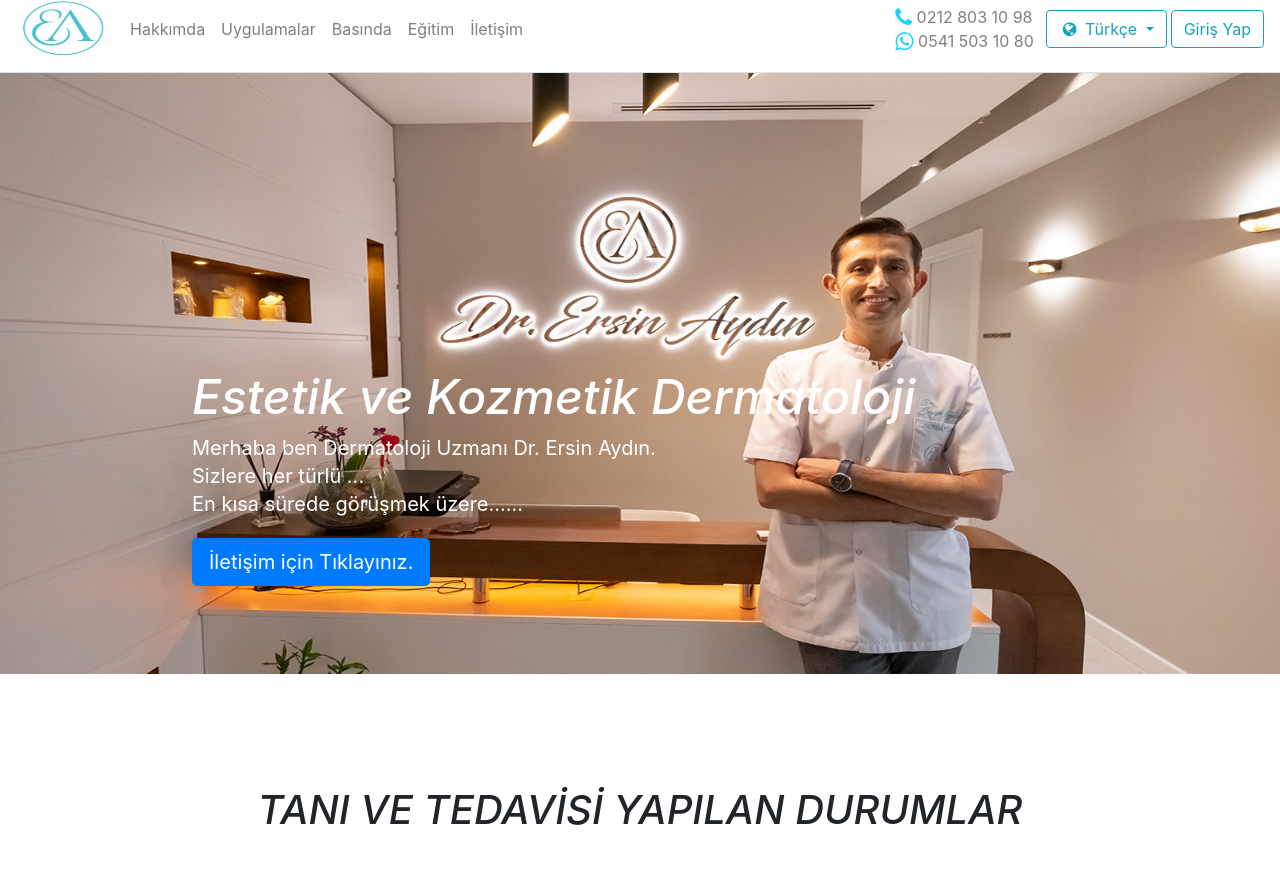
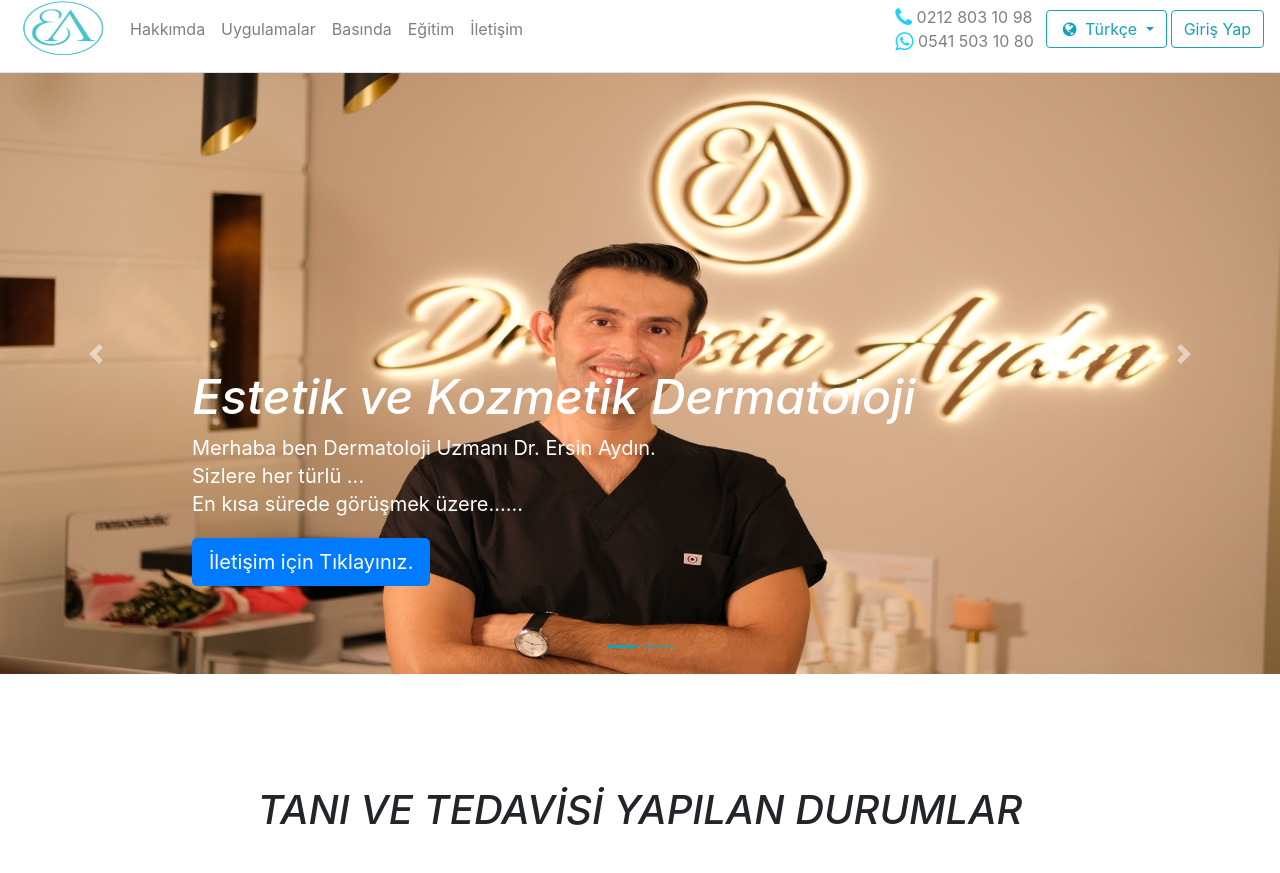
Before and after one commit to fehsand/drea, a Django app: page / in a window 1280 px wide. Shown: the part 14-887 px from the top of the page. Run offline with Django 3.2, Linux system fonts and the light colour scheme; some libraries are stand-ins or nearby versions.

Commit message:
Gelistirme.

```diff
--- a/drea/settings.py
+++ b/drea/settings.py
@@ -4,7 +4,7 @@ from django.utils.translation import ugettext_lazy as _
 
 BASE_DIR = os.path.dirname(os.path.dirname(os.path.abspath(__file__)))
 
-#with open('/home/ruyatabirix/sc_ky.txt') as f:
+#with open('/home/drea2/sc_ky.txt') as f:
 #    SECRET_KEY = f.read().strip()
 
 DEBUG = True
--- a/mainapp/templates/mainapp/anasayfa.html
+++ b/mainapp/templates/mainapp/anasayfa.html
@@ -3,9 +3,23 @@
 
 {% block content %}
 <main role="main">
-    <div id="myCarousel" class="carousel slide">
+    <div id="myCarousel" class="carousel slide" data-ride="carousel">
+        <ol class="carousel-indicators ">
+            <li data-target="#myCarousel" data-slide-to="0" class="active bg-info"></li>
+            <li data-target="#myCarousel" data-slide-to="1" class="bg-info"></li>
+        </ol>
         <div class="carousel-inner ">
             <div class="carousel-item active">
+                <img class="first-slide" src="/static/ea1_2.jpg" alt="First slide">
+                <div class="container ">
+                    <div class="carousel-caption text-left">
+                        <h1 class="font-italic">{% trans "Estetik ve Kozmetik Dermatoloji" %}</h1>
+                        <p class="">{% trans "Merhaba ben Dermatoloji Uzmanı Dr. Ersin Aydın.<br>Sizlere her türlü ...<br>En kısa sürede görüşmek üzere......" %}</p>
+                        <p><a class="btn btn-lg btn-primary" href="#" role="button">{% trans "İletişim için Tıklayınız." %}</a></p>
+                    </div>
+                </div>
+            </div>
+            <div class="carousel-item">
                 <img class="first-slide" src="/static/ea1.jpg" alt="First slide">
                 <div class="container ">
                     <div class="carousel-caption text-left">
@@ -16,6 +30,14 @@
                 </div>
             </div>
         </div>
+        <a class="carousel-control-prev " href="#myCarousel" role="button" data-slide="prev">
+            <span class="carousel-control-prev-icon " aria-hidden="true"></span>
+            <span class="sr-only">Previous</span>
+        </a>
+        <a class="carousel-control-next " href="#myCarousel" role="button" data-slide="next">
+            <span class="carousel-control-next-icon " aria-hidden="true"></span>
+            <span class="sr-only">Next</span>
+        </a>
     </div>
     <div class="container">
         <div class="row featurette my-3 py-3">
--- /dev/null
+++ b/mainapp/templates/mainapp/basinda.html
@@ -0,0 +1,5 @@
+{% extends 'mainapp/temel.html' %}
+{% load i18n %}
+
+{% block content %}
+{% endblock %}
--- a/mainapp/urls.py
+++ b/mainapp/urls.py
@@ -6,6 +6,7 @@ app_name = "mainapp"
 urlpatterns = [
     path('', views.anasayfa, name='anasayfa'),
     path('hakkimda-dr-ersin-aydin/', views.hakkimda, name='hakkimda'),
+    path('basinda-dr-ersin-aydin/', views.basinda, name='basinda'),
     path('estetik-kozmetik-ve-genel-dermatoloji-cilt-hastalıkları/', views.uygulamalar, name='uygulamalar'),
     path('estetik-kozmetik-ve-genel-dermatoloji-cilt-hastalıkları/kirisiklik-tedavisi/', views.uygulamalar2, name='uygulamalar2'),
     path('estetik-kozmetik-ve-genel-dermatoloji-cilt-hastalıkları/el-ve-koltuk-alti-terleme-tedavisi/', views.uygulamalar3, name='uygulamalar3'),
--- a/mainapp/views.py
+++ b/mainapp/views.py
@@ -5,6 +5,9 @@ def anasayfa(request):
 
 def hakkimda(request):
     return render(request, 'mainapp/hakkımda.html', {})
+
+def basinda(request):
+    return render(request, 'mainapp/basinda.html', {})
 
 def uygulamalar(request):
     return render(request, 'mainapp/uygulamalar.html', {})
```
Also changed, not shown: mainapp/static/ea1_2.jpg (added).
